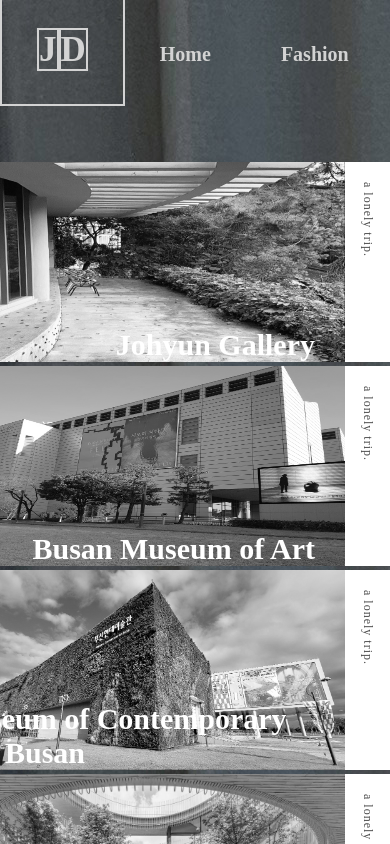
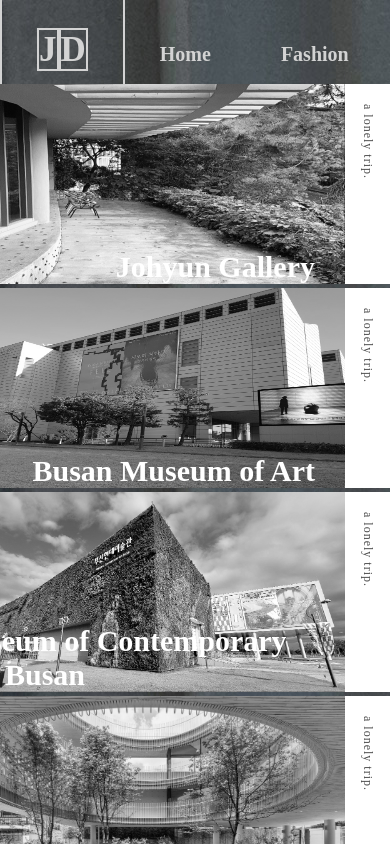
Before and after one commit to djdj4275/personal-portfolio2, a Vue app in the folder portfolio2/: page /exhibition in a window 390 px wide. Shown: the top 844 px of the page. Built offline with nearby package versions, Linux system fonts and the light colour scheme; a web font is replaced by a local one.

Commit message:
홈,플레이리스트,패션 반응형수정

```diff
--- a/portfolio2/src/views/viewcss/ExhibitionView.css
+++ b/portfolio2/src/views/viewcss/ExhibitionView.css
@@ -7,7 +7,7 @@
 /* test 컴포넌트 전체 div */
 .test {
     width: 100%;
-    height: 1000px;
+    height: 100vh;
 }
 .container {
     width: 100%;
@@ -52,7 +52,7 @@
     height: 200px;
     background-color: white;
     overflow: hidden;
-    margin-bottom: 4px;
+    display: inline-block;
 }
 /* 표 디자인중 도트라인 끝과 시작부분 큰 원 */
 .card:before {
@@ -262,3 +262,5 @@
     top: 45%;
     right: 2%;
 }
+@media screen and (max-height: 1200px) {
+}
```
